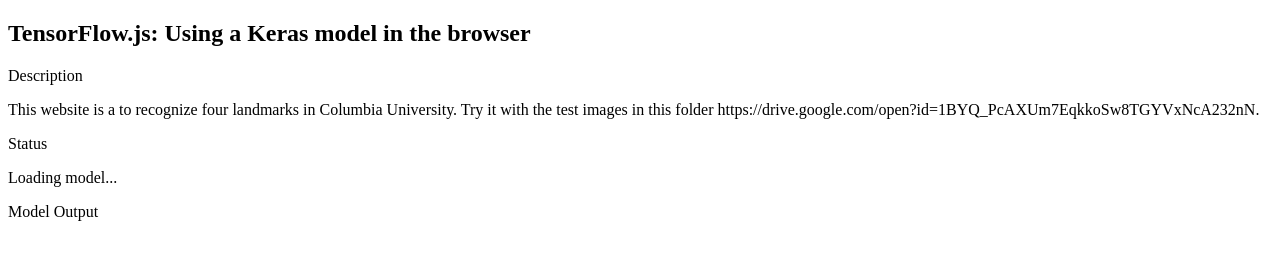
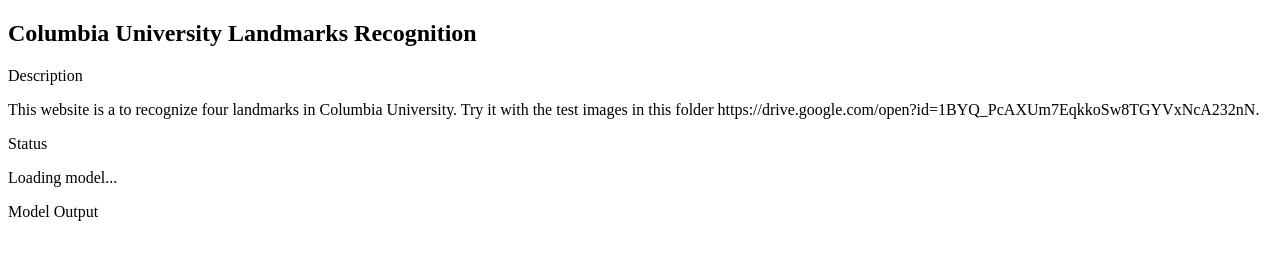
Before and after one commit to H-Y-H-Y-H/yh3187.github.io, a plain HTML site: page index.html in a window 1280 px wide. Drawn offline with Linux system fonts and the light colour scheme; a script that the page names is missing.

Commit message:
Update index.html

```diff
--- a/index.html
+++ b/index.html
@@ -33,7 +33,7 @@
 <body>
   <div class="tfjs-example-container">
     <section class='title-area'>
-      <h1>TensorFlow.js: Using a Keras model in the browser</h1>
+      <h1>Columbia University Landmarks Recognition</h1>
     </section>
 
     <section>
```
